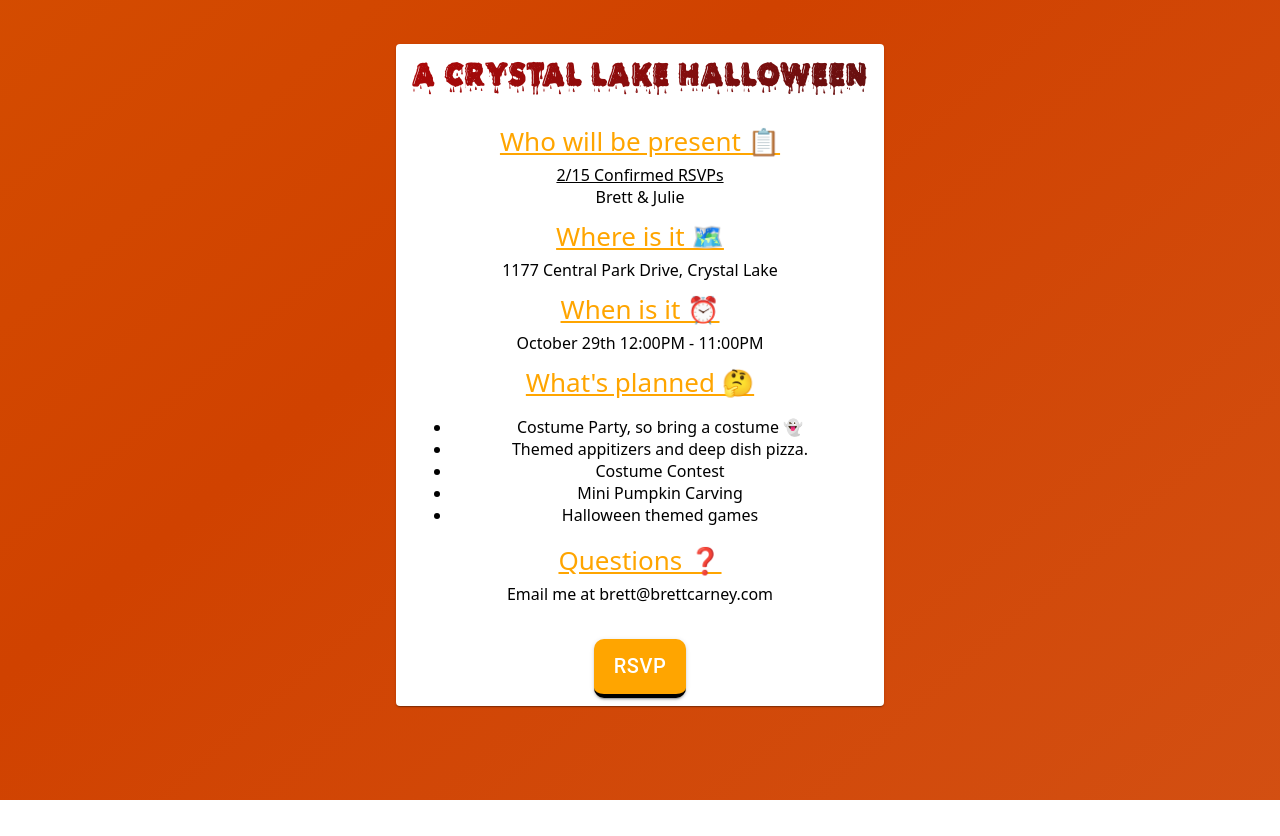
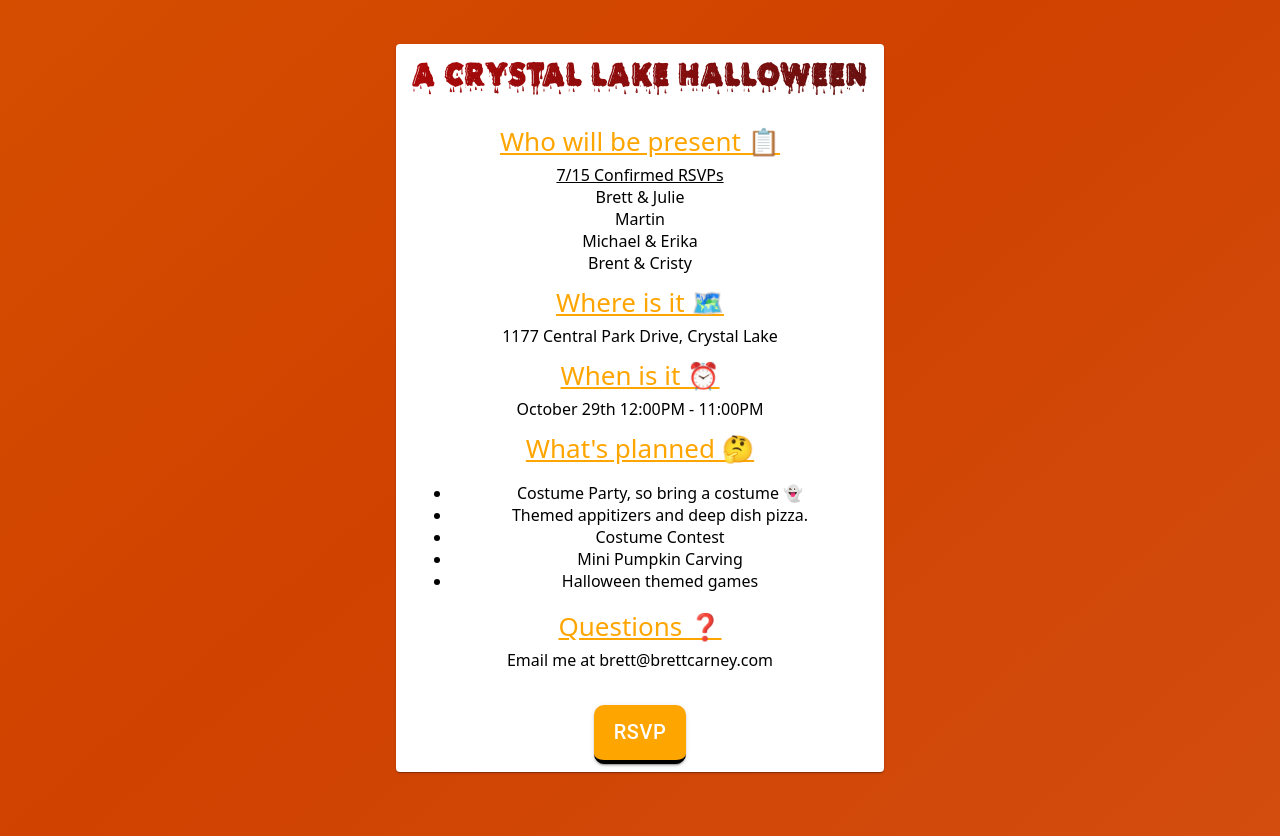
Before and after one commit to breadboi/personal-rsvp, a React (Create React App) app: page / in a window 1280 px wide. Before the commit the page ends 800 px from the top, so only its background shows below. Built offline with nearby package versions, Linux system fonts and the light colour scheme.

Commit message:
Adding rsvps

```diff
--- a/src/components/pages/HomePage.jsx
+++ b/src/components/pages/HomePage.jsx
@@ -59,8 +59,11 @@ export default class HomePage extends React.Component {
 
                         <div style={styles.secondaryHeader}><u>Who will be present 📋</u></div>
                         <div style={styles.afterUnderlineContent}>
-                            <span><u>2/15 Confirmed RSVPs</u></span><br />
-                            <span>Brett & Julie</span>
+                            <span><u>7/15 Confirmed RSVPs</u></span><br />
+                            <span>Brett & Julie</span><br />
+                            <span>Martin</span><br />
+                            <span>Michael & Erika</span><br />
+                            <span>Brent & Cristy</span><br />
                         </div>
 
                         <div style={styles.secondaryHeader}><u>Where is it 🗺️</u></div>
```
